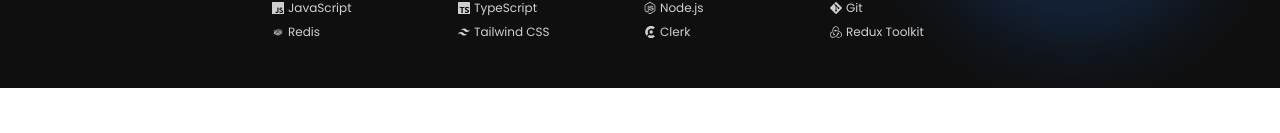
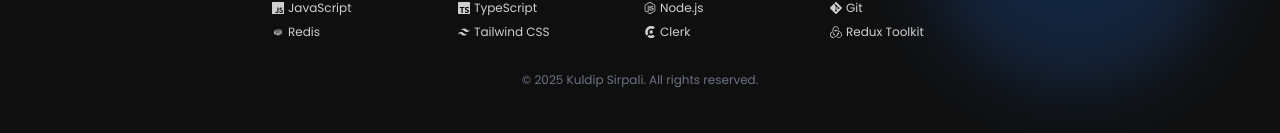
Before and after one commit to Kuldip-Sirpali/portfolio, a Next.js app: page / in a window 1280 px wide. Shown: the part 1072-1205 px from the top of the page. Before the commit the page ends 1160 px from the top, so only its background shows below. Built offline with nearby package versions, Linux system fonts and the light colour scheme.

Commit message:
add year and copyright section

```diff
--- a/app/page.tsx
+++ b/app/page.tsx
@@ -279,6 +279,11 @@ export default function Home() {
           </div>
         </motion.section>
       </div>
+      <div>
+        <p className="text-center text-xs text-gray-500 mt-8">
+          &copy; {new Date().getFullYear()} Kuldip Sirpali. All rights reserved.
+        </p>
+      </div>
     </motion.main>
   );
 }
```
